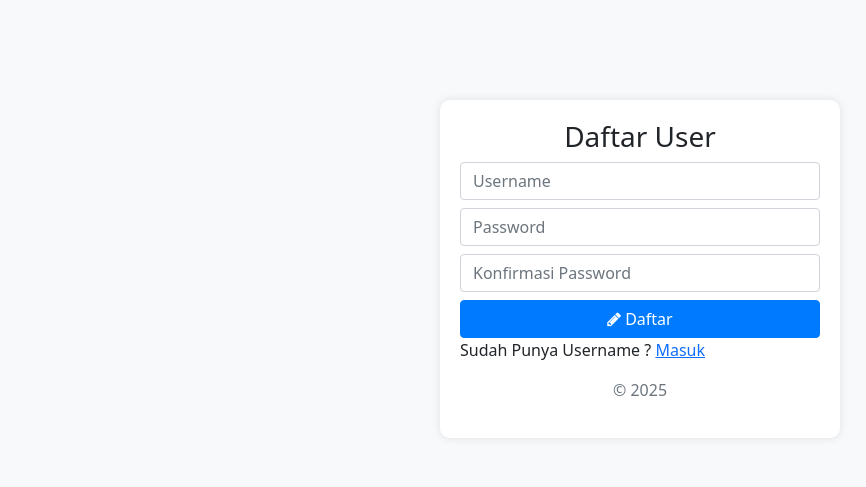
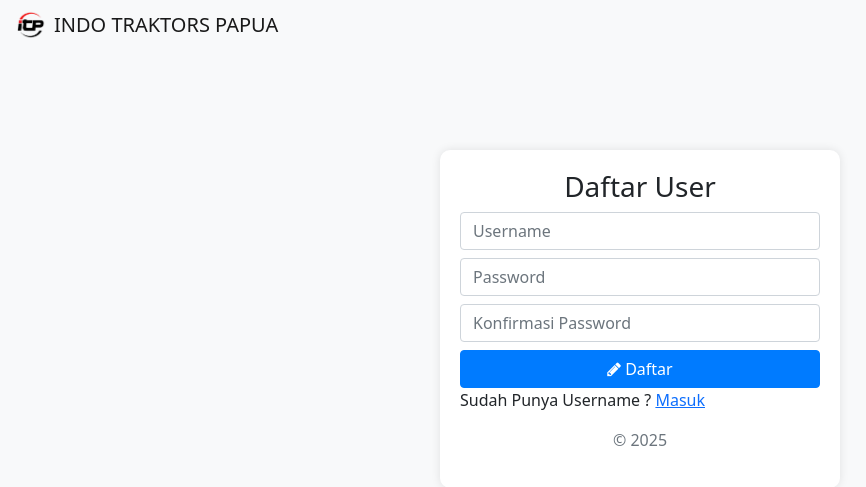
Before and after one commit to fathur1313/crud-log-maintenance-construction-equipment, a PHP site: page /daftar.php in a window 1280 px wide. Shown: the top 487 px of the page, without its empty margins (0-866 px from the left). Run offline with PHP 8.4, Linux system fonts and the light colour scheme.

Commit message:
Memperbarui Navbar di daftar.php

```diff
--- a/daftar.php
+++ b/daftar.php
@@ -56,6 +56,15 @@
     <title>Document</title>
 </head>
 <body>
+
+    <nav class="navbar navbar-light bg-light">
+      <div class="d-flex align-items-center ps-3">
+        <img src="img/Logo/ITP_LOGO.png" width="30" height="30" alt="Logo" class="me-2">
+        <span class="navbar-brand mb-0 h1">INDO TRAKTORS PAPUA</span>
+      </div>
+    </nav>
+
+
     <div class="container-fluid">
         <form class="form-daftar" onsubmit="return validateForm()" method="post" action="regist.php">
             <h3 class="fw-normal text-center">Daftar User</h3>
```
